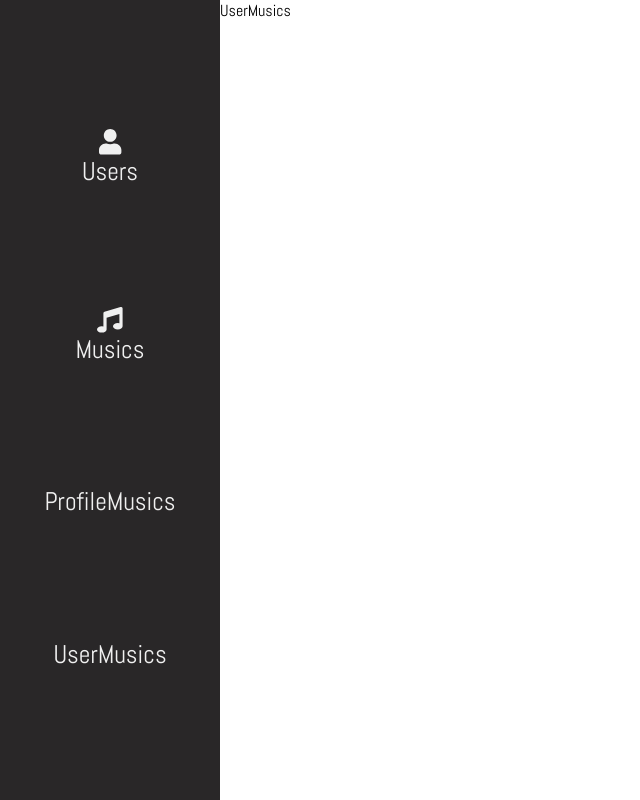
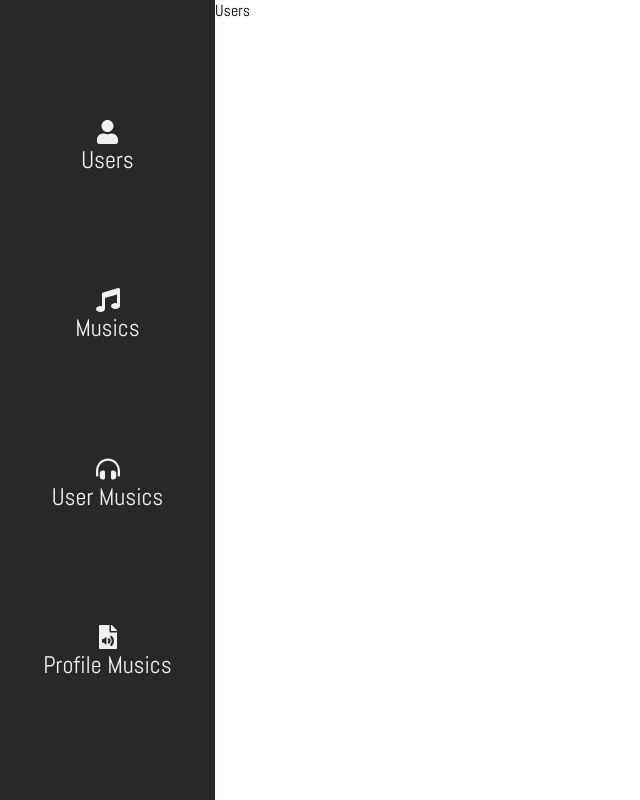
Before and after one commit to Yurematias/desktop-database-crud, a Vue app: page / in a window 1280 px wide. Shown: the whole page, without its empty margins (0-640 px from the left). Built offline with nearby package versions, Linux system fonts and the light colour scheme.

Commit message:
icons added, bugs fixed

```diff
--- a/src/main.js
+++ b/src/main.js
@@ -2,10 +2,10 @@ import Vue from 'vue'
 import App from './vue/App.vue'
 
 import { library } from '@fortawesome/fontawesome-svg-core'
-import { faUser, faMusic } from '@fortawesome/free-solid-svg-icons'
+import { faUser, faMusic, faHeadphonesAlt, faFileAudio } from '@fortawesome/free-solid-svg-icons'
 import { FontAwesomeIcon } from '@fortawesome/vue-fontawesome'
 
-library.add(faUser, faMusic);
+library.add(faUser, faMusic, faHeadphonesAlt, faFileAudio);
 
 Vue.component('FontAwesomeIcon', FontAwesomeIcon);
 
--- a/src/vue/App.vue
+++ b/src/vue/App.vue
@@ -1,8 +1,9 @@
 <template>
 	<div id="app">
-		<Sidebar />
+		<Sidebar @set-current-screen="setCurrentScreen"/>
 		<Musics v-if="currentScreen == 'Musics'" />
 		<ProfileMusics v-else-if="currentScreen == 'ProfileMusics'" />
+		<Users v-else-if="currentScreen == 'Users'" />
 		<UserMusics v-else />
 	</div>
 </template>
@@ -12,18 +13,16 @@
 	import ProfileMusics from './components/ProfileMusics';
 	import Sidebar from './components/Sidebar';
 	import UserMusics from './components/UserMusics';
+	import Users from './components/Users';
 
 	export default {
 		components: {
-			Musics, Sidebar, ProfileMusics, UserMusics
+			Musics, Sidebar, ProfileMusics, UserMusics, Users
 		},
 		data() {
 			return {
 				currentScreen: 'Users',
 			}
-		},
-		created() {
-			this.$on('set-current-screen', this.setCurrentScreen);
 		},
 		methods: {
 			setCurrentScreen(screen) {
--- a/src/vue/components/Sidebar.vue
+++ b/src/vue/components/Sidebar.vue
@@ -1,21 +1,21 @@
 <template>
 	<nav id="sidenav">
 		<ul>
-			<li>
+			<li @click="setCurrentScreen('Users')">
 				<FontAwesomeIcon icon="user" />
 				<span>Users</span>
 			</li>
-			<li>
+			<li @click="setCurrentScreen('Musics')">
 				<FontAwesomeIcon icon="music" />
-				Musics
+				<span>Musics</span>
 			</li>
-			<li>
-				<FontAwesomeIcon icon="" />
-				ProfileMusics
+			<li @click="setCurrentScreen('UserMusics')">
+				<FontAwesomeIcon icon="headphones-alt" />
+				<span>User Musics</span>
 			</li>
-			<li>
-				<FontAwesomeIcon icon="" />
-				UserMusics
+			<li @click="setCurrentScreen('ProfileMusics')">
+				<FontAwesomeIcon icon="file-audio" />
+				<span>Profile Musics</span>
 			</li>
 		</ul>
 	</nav>
@@ -23,7 +23,11 @@
 
 <script>
 	export default {
-
+		methods: {
+			setCurrentScreen(screen) {
+				this.$emit('set-current-screen', screen);
+			}
+		}
 	}
 </script>
 
@@ -31,10 +35,10 @@
 	#sidenav {
 		background-color: rgb(41, 39, 40);
 		padding: 25px;
-		width: 220px;
+		width: 215px;
 		color: rgb(240, 240, 240);
 		height: 100vh;
-		font-size: 1.6rem;
+		font-size: 1.5rem;
 	}
 	#sidenav > ul {
 		height: 100%;
@@ -44,7 +48,7 @@
 	}
 	#sidenav > ul > li {
 		cursor: pointer;
-		padding: 15px;
+		padding: 18px 12px;
 		justify-content: center;
 		align-items: center;
 		text-decoration: none;
@@ -58,7 +62,7 @@
 		border-left-style: solid;
 		border-left-color: brown;
 		border-left-width: 8px;
-		transition: 0.3s;
+		transition: 0.33s;
 		border-top-right-radius: 10%;
 		border-bottom-right-radius: 10%;
 	}
```
